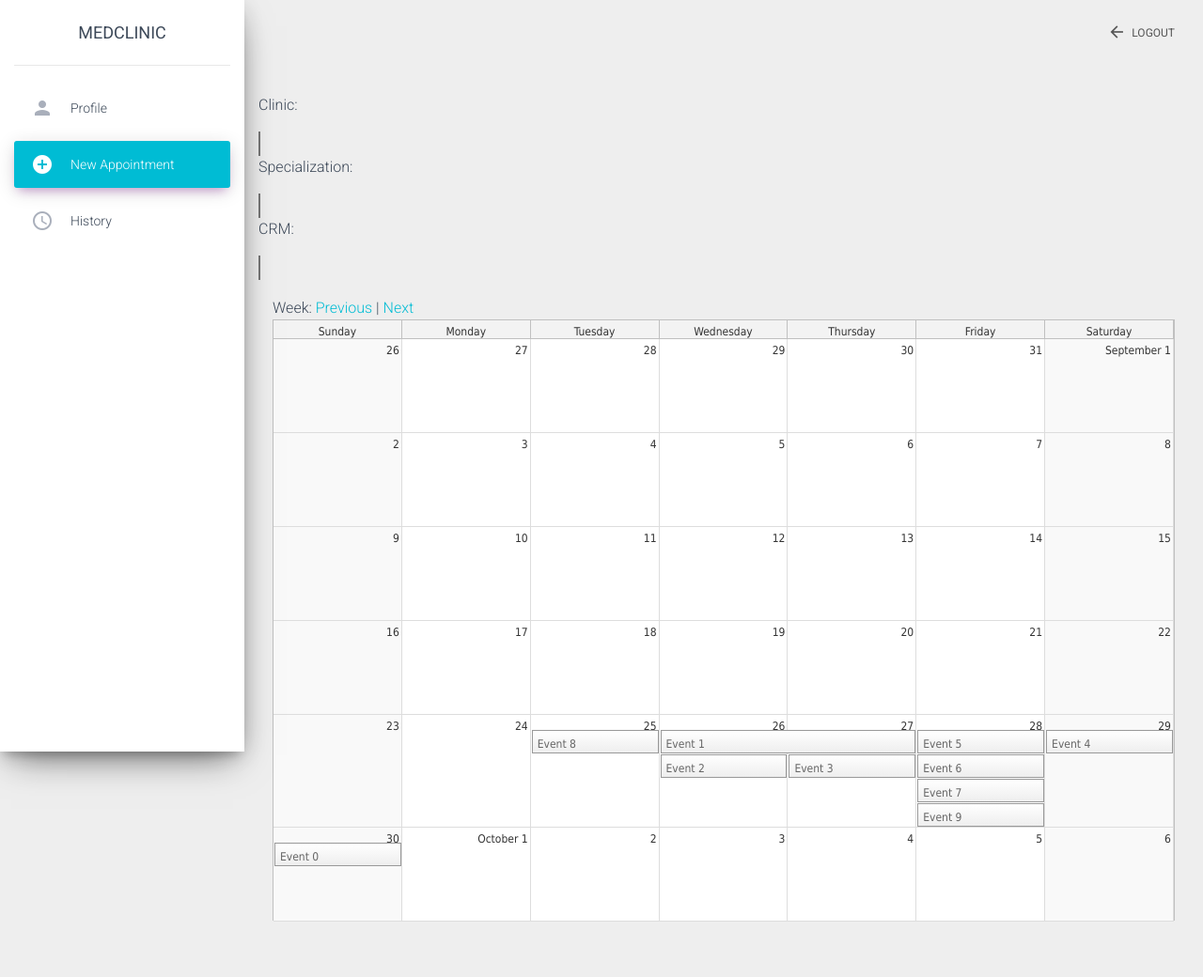
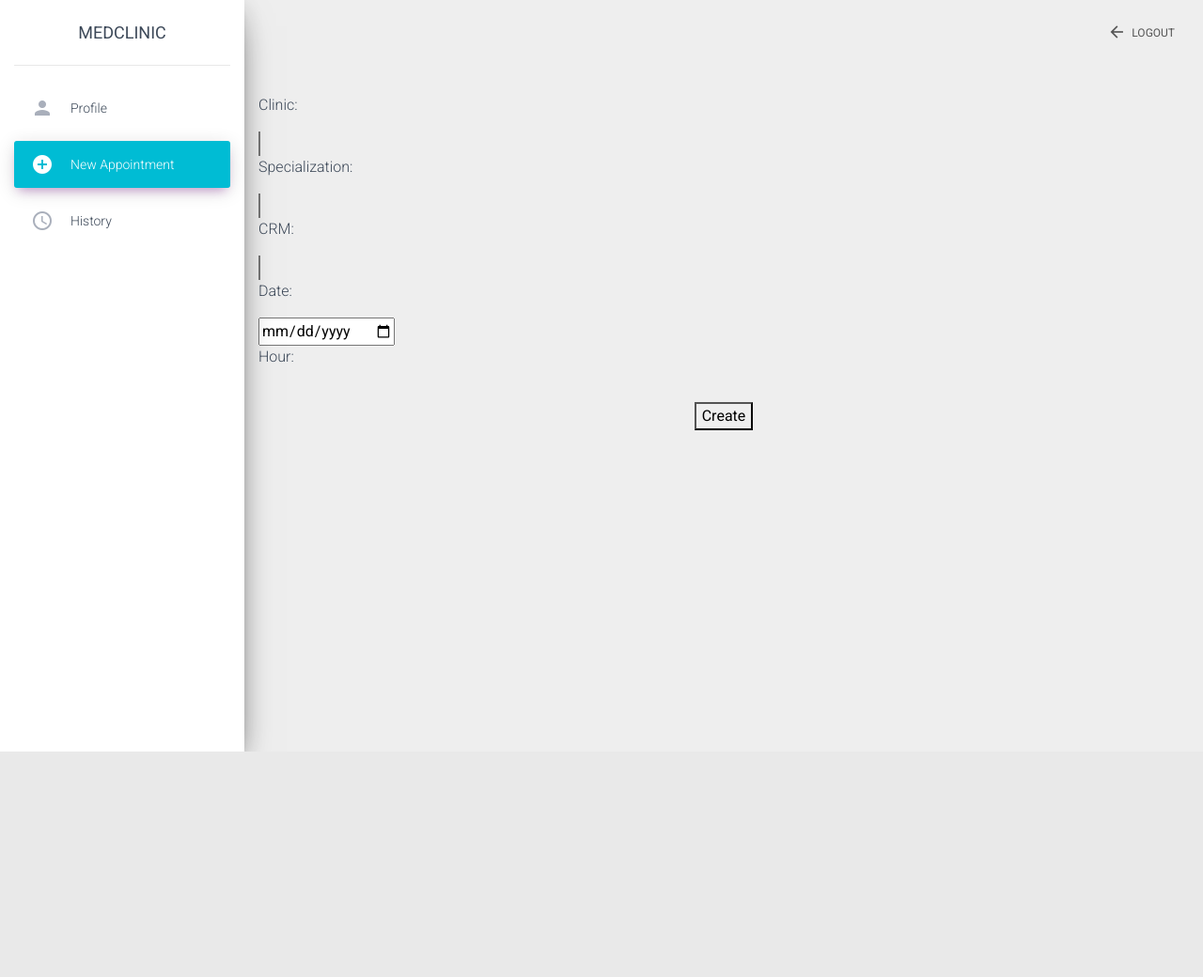
Before and after one commit to Lz-Gustavo/med-clinic, a PHP site: page /master-dashboard/patient_master/patient_new_consultie.html in a window 1280 px wide. Shown: the whole page at 94% size. After the commit the page ends 800 px from the top, so only its background shows below. Run offline with PHP 8.4, Linux system fonts and the light colour scheme; some libraries are stand-ins or nearby versions.

Commit message:
finished appointments integration on patients UI and fixed some SQL statements

```diff
--- a/front_view/admin_panel/new_consultie_template.html
+++ b/front_view/admin_panel/new_consultie_template.html
@@ -98,7 +98,7 @@
         </div>
 
         <div class="show-dados">
-		<form method="post" action="../../php_backend/save-forms/admin_panel/save_consultie.php" onsubmit="return validate()">
+		<form method="post" action="../../php_backend/save-forms/admin_panel/save_consultie.php">
 
             <div class="horizontal-align w-full">
                 <div style="width: 20%;">
--- a/master-clinic/master-dashboard/patient_master/patient_new_consultie.html
+++ b/master-clinic/master-dashboard/patient_master/patient_new_consultie.html
@@ -126,14 +126,34 @@
 						</div>
 					</div>
 
-					<!--div style="margin: auto; text-align: center; padding-top: 20px">
+					<div class="horizontal-align w-full">
+						<div style="width: 20%;">
+							<p>Date:</p>
+						</div>
+						<div class="wrap-input m-t-10">
+							<input class="input" type="date" name="appt_date" id="DayCalendar" onchange="getSchedule()">
+						</div>
+					</div>
+
+					<div class="horizontal-align w-full">
+						<div style="width: 20%;">
+							<p>Hour:</p>
+						</div>
+						<div class="m-t-10">
+							<!--select name="time" id="MedWeek">
+							</select-->
+							<div id="MedWeek">
+							</div>
+						</div>
+					</div>
+
+					<div style="margin: auto; text-align: center; padding-top: 20px">
 						<button id="submit" class='submit-button' type="submit">Create</button>
-					</div-->
+					</div>
 
 				</form>
 
-
-				<div class="container-fluid">
+				<!--div class="container-fluid">
 					Week:
 					<a href="javascript:dp.startDate = dp.startDate.addMonths(-1); dp.update();">Previous</a>
 					|
@@ -141,7 +161,7 @@
 
 					<div id="dp"></div>
 
-				</div>
+				</div-->
 				<footer class="footer">
 					<div class="container-fluid">
 					</div>
@@ -225,13 +245,29 @@
 
 			function getSchedule() {
 
-				// ...
+				var crm = document.getElementById("MedCrm").value;
+				var day = document.getElementById("DayCalendar").value;
+
+				if (window.XMLHttpRequest) {
+					// code for IE7+, Firefox, Chrome, Opera, Safari
+					xmlhttp = new XMLHttpRequest();
+				} else {
+					// code for IE6, IE5
+					xmlhttp = new ActiveXObject("Microsoft.XMLHTTP");
+				}
+				xmlhttp.onreadystatechange = function() {
+					if (this.readyState == 4 && this.status == 200) {
+						document.getElementById("MedWeek").innerHTML = this.responseText;
+					}
+				};
+				xmlhttp.open("GET","../../../php_backend/save-forms/admin_panel/ajax_schedule.php?crm="+crm+"&day="+day, true);
+				xmlhttp.send();
 			}
+
 		</script>
 
-
 		<!--Daypilot JS-->
-		<script type="text/javascript">
+		<!--script type="text/javascript">
 			var dp = new DayPilot.Month("dp");
 			dp.viewType = 'Weeks';
 			dp.showWeekend = false;
@@ -283,7 +319,8 @@
 			};
 
 			dp.init();
-		</script>
+		</script-->
+
 		<script type="text/javascript">
 			$(document).ready(function () {
 				var url = window.location.href;
--- a/php_backend/class/storage.php
+++ b/php_backend/class/storage.php
@@ -292,7 +292,7 @@
 				$result = $this->read($filter);
 
 				$time = str_split($result[0][$week[$dayofweek]]);
-				$marked = str_split($table_info["horario:"]);
+				$marked = explode(" ", $table_info["horario:"]);
 
 				for ($i = 0; $i < count($time); $i++) {
 
--- a/php_backend/save-forms/master/pat_ajax_specs.php
+++ b/php_backend/save-forms/master/pat_ajax_specs.php
@@ -10,13 +10,13 @@
 
 	if (isset($_GET['clinic'])) {
 
-		$sql = "SELECT medicos.especializacao ";
+		$sql = "SELECT DISTINCT medicos.especializacao ";
 		$sql .= "FROM GeracaoSaude.medicos RIGHT JOIN GeracaoSaude.func_clinica ON medicos.crm=func_clinica.crm WHERE clinica='".$_GET['clinic']."'";
 
 	}
 	else {
 
-		$sql = "SELECT medicos.especializacao ";
+		$sql = "SELECT DISTINCT medicos.especializacao ";
 		$sql .= "FROM GeracaoSaude.medicos RIGHT JOIN GeracaoSaude.func_clinica ON medicos.crm=func_clinica.crm";
 
 	}
```
Also changed, not shown: master-clinic/master-dashboard/doctor_master/doctor_setweek.php (+2 -13 lines), php_backend/save-forms/admin_panel/ajax_schedule.php (+0 -11 lines), php_backend/save-forms/master/pat_save_appt.php (added, +26 -0 lines).
